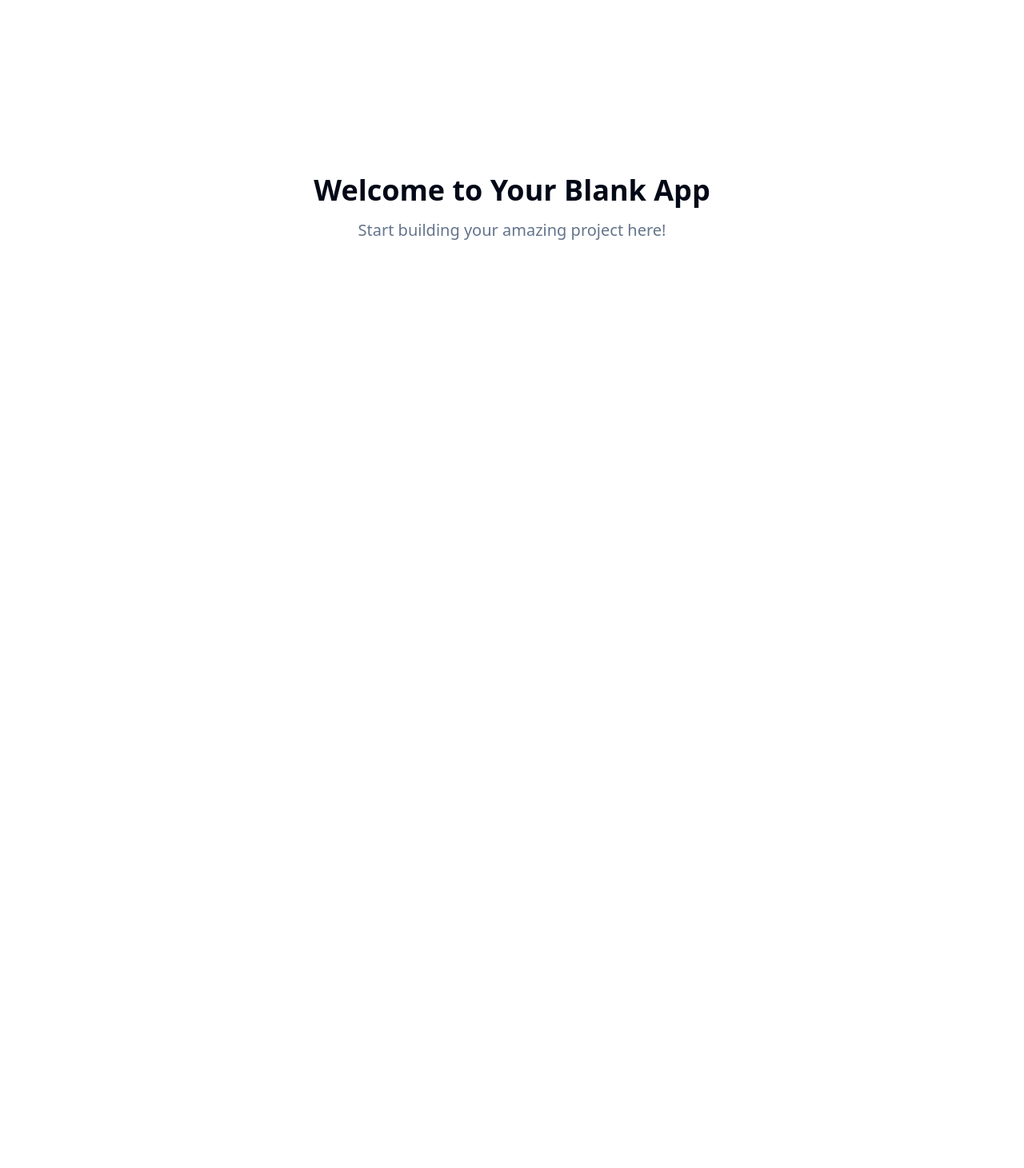
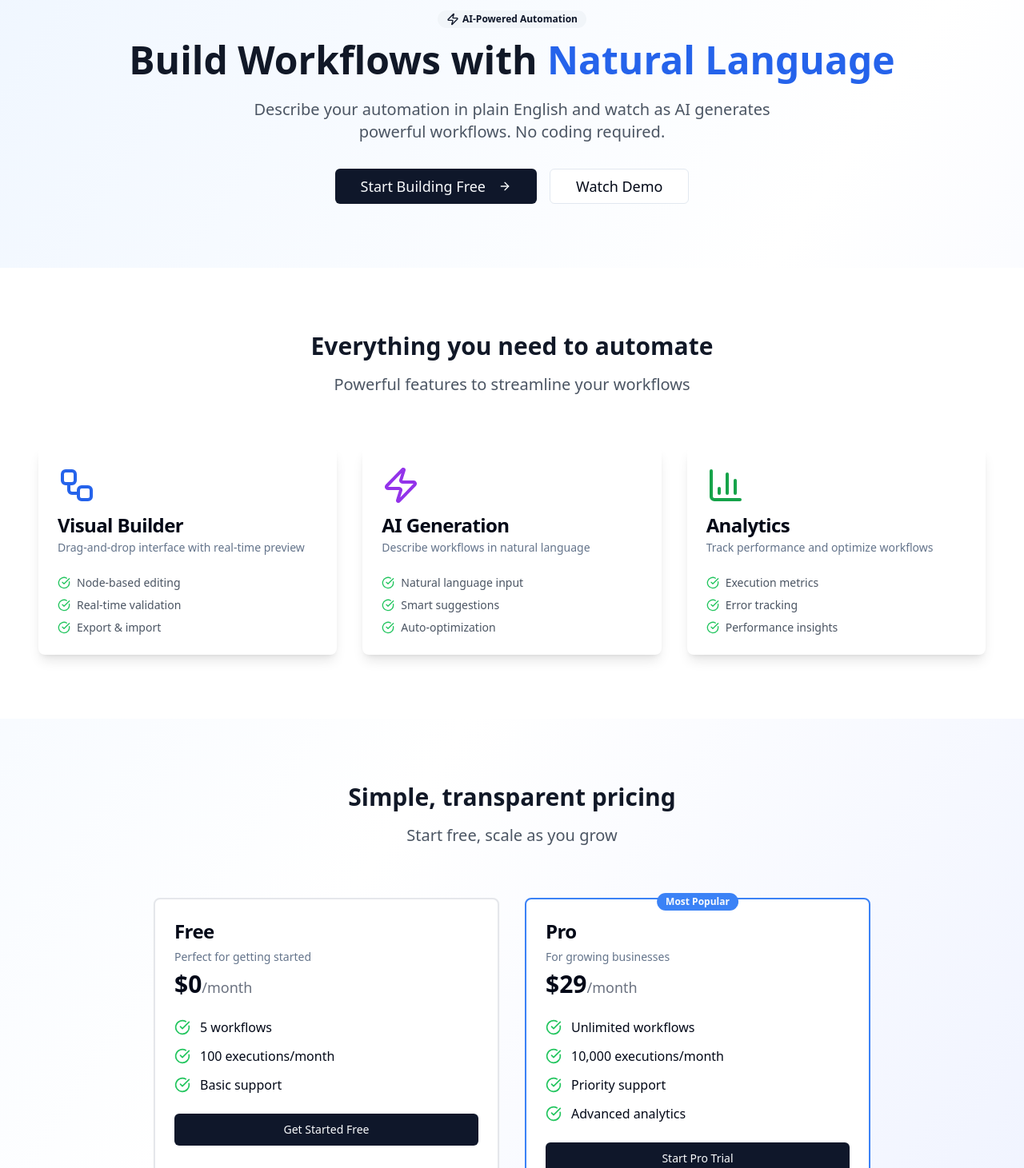
Before and after one commit to ericytex/genesis-workflow-studio, a React (Vite) app: page / in a window 1280 px wide. Shown: the part 140-1601 px from the top of the page at 80% size. Before the commit the page ends 800 px from the top, so only its background shows below. Built offline with nearby package versions, Linux system fonts and the light colour scheme.

Commit message:
Fix: Landing page display issue
Investigate and resolve the issue causing the landing page to not display content. Address potential errors and warnings in the browser console.

```diff
--- a/src/pages/Index.tsx
+++ b/src/pages/Index.tsx
@@ -1,14 +1,237 @@
-// Update this page (the content is just a fallback if you fail to update the page)
 
-const Index = () => {
+import { Button } from '@/components/ui/button'
+import { Card, CardContent, CardDescription, CardHeader, CardTitle } from '@/components/ui/card'
+import { Badge } from '@/components/ui/badge'
+import { Workflow, Zap, Users, BarChart3, ArrowRight, CheckCircle } from 'lucide-react'
+
+export default function Index() {
   return (
-    <div className="min-h-screen flex items-center justify-center bg-background">
-      <div className="text-center">
-        <h1 className="text-4xl font-bold mb-4">Welcome to Your Blank App</h1>
-        <p className="text-xl text-muted-foreground">Start building your amazing project here!</p>
-      </div>
+    <div className="min-h-screen bg-gradient-to-br from-blue-50 via-white to-indigo-50">
+      {/* Header */}
+      <header className="border-b bg-white/80 backdrop-blur-sm sticky top-0 z-50">
+        <div className="container mx-auto px-4 py-4 flex items-center justify-between">
+          <div className="flex items-center space-x-2">
+            <Workflow className="h-8 w-8 text-blue-600" />
+            <span className="text-2xl font-bold text-gray-900">Workflow AI</span>
+          </div>
+          <div className="flex items-center space-x-4">
+            <Button variant="ghost">Sign In</Button>
+            <Button>Get Started</Button>
+          </div>
+        </div>
+      </header>
+
+      {/* Hero Section */}
+      <section className="py-20 px-4">
+        <div className="container mx-auto text-center">
+          <Badge className="mb-4" variant="secondary">
+            <Zap className="h-4 w-4 mr-1" />
+            AI-Powered Automation
+          </Badge>
+          <h1 className="text-5xl font-bold text-gray-900 mb-6">
+            Build Workflows with
+            <span className="text-blue-600"> Natural Language</span>
+          </h1>
+          <p className="text-xl text-gray-600 mb-8 max-w-2xl mx-auto">
+            Describe your automation in plain English and watch as AI generates
+            powerful workflows. No coding required.
+          </p>
+          <div className="flex flex-col sm:flex-row gap-4 justify-center">
+            <Button size="lg" className="text-lg px-8">
+              Start Building Free
+              <ArrowRight className="ml-2 h-5 w-5" />
+            </Button>
+            <Button size="lg" variant="outline" className="text-lg px-8">
+              Watch Demo
+            </Button>
+          </div>
+        </div>
+      </section>
+
+      {/* Features Grid */}
+      <section className="py-20 px-4 bg-white">
+        <div className="container mx-auto">
+          <div className="text-center mb-16">
+            <h2 className="text-3xl font-bold text-gray-900 mb-4">
+              Everything you need to automate
+            </h2>
+            <p className="text-xl text-gray-600">
+              Powerful features to streamline your workflows
+            </p>
+          </div>
+
+          <div className="grid md:grid-cols-2 lg:grid-cols-3 gap-8">
+            <Card className="border-0 shadow-lg">
+              <CardHeader>
+                <Workflow className="h-12 w-12 text-blue-600 mb-2" />
+                <CardTitle>Visual Builder</CardTitle>
+                <CardDescription>
+                  Drag-and-drop interface with real-time preview
+                </CardDescription>
+              </CardHeader>
+              <CardContent>
+                <ul className="space-y-2 text-sm text-gray-600">
+                  <li className="flex items-center">
+                    <CheckCircle className="h-4 w-4 text-green-500 mr-2" />
+                    Node-based editing
+                  </li>
+                  <li className="flex items-center">
+                    <CheckCircle className="h-4 w-4 text-green-500 mr-2" />
+                    Real-time validation
+                  </li>
+                  <li className="flex items-center">
+                    <CheckCircle className="h-4 w-4 text-green-500 mr-2" />
+                    Export & import
+                  </li>
+                </ul>
+              </CardContent>
+            </Card>
+
+            <Card className="border-0 shadow-lg">
+              <CardHeader>
+                <Zap className="h-12 w-12 text-purple-600 mb-2" />
+                <CardTitle>AI Generation</CardTitle>
+                <CardDescription>
+                  Describe workflows in natural language
+                </CardDescription>
+              </CardHeader>
+              <CardContent>
+                <ul className="space-y-2 text-sm text-gray-600">
+                  <li className="flex items-center">
+                    <CheckCircle className="h-4 w-4 text-green-500 mr-2" />
+                    Natural language input
+                  </li>
+                  <li className="flex items-center">
+                    <CheckCircle className="h-4 w-4 text-green-500 mr-2" />
+                    Smart suggestions
+                  </li>
+                  <li className="flex items-center">
+                    <CheckCircle className="h-4 w-4 text-green-500 mr-2" />
+                    Auto-optimization
+                  </li>
+                </ul>
+              </CardContent>
+            </Card>
+
+            <Card className="border-0 shadow-lg">
+              <CardHeader>
+                <BarChart3 className="h-12 w-12 text-green-600 mb-2" />
+                <CardTitle>Analytics</CardTitle>
+                <CardDescription>
+                  Track performance and optimize workflows
+                </CardDescription>
+              </CardHeader>
+              <CardContent>
+                <ul className="space-y-2 text-sm text-gray-600">
+                  <li className="flex items-center">
+                    <CheckCircle className="h-4 w-4 text-green-500 mr-2" />
+                    Execution metrics
+                  </li>
+                  <li className="flex items-center">
+                    <CheckCircle className="h-4 w-4 text-green-500 mr-2" />
+                    Error tracking
+                  </li>
+                  <li className="flex items-center">
+                    <CheckCircle className="h-4 w-4 text-green-500 mr-2" />
+                    Performance insights
+                  </li>
+                </ul>
+              </CardContent>
+            </Card>
+          </div>
+        </div>
+      </section>
+
+      {/* Pricing */}
+      <section className="py-20 px-4">
+        <div className="container mx-auto">
+          <div className="text-center mb-16">
+            <h2 className="text-3xl font-bold text-gray-900 mb-4">
+              Simple, transparent pricing
+            </h2>
+            <p className="text-xl text-gray-600">
+              Start free, scale as you grow
+            </p>
+          </div>
+
+          <div className="grid md:grid-cols-2 gap-8 max-w-4xl mx-auto">
+            <Card className="border-2 border-gray-200">
+              <CardHeader>
+                <CardTitle className="text-2xl">Free</CardTitle>
+                <CardDescription>Perfect for getting started</CardDescription>
+                <div className="text-3xl font-bold">$0<span className="text-lg font-normal text-gray-500">/month</span></div>
+              </CardHeader>
+              <CardContent>
+                <ul className="space-y-3 mb-6">
+                  <li className="flex items-center">
+                    <CheckCircle className="h-5 w-5 text-green-500 mr-3" />
+                    5 workflows
+                  </li>
+                  <li className="flex items-center">
+                    <CheckCircle className="h-5 w-5 text-green-500 mr-3" />
+                    100 executions/month
+                  </li>
+                  <li className="flex items-center">
+                    <CheckCircle className="h-5 w-5 text-green-500 mr-3" />
+                    Basic support
+                  </li>
+                </ul>
+                <Button className="w-full">Get Started Free</Button>
+              </CardContent>
+            </Card>
+
+            <Card className="border-2 border-blue-500 relative">
+              <Badge className="absolute -top-2 left-1/2 transform -translate-x-1/2 bg-blue-500">
+                Most Popular
+              </Badge>
+              <CardHeader>
+                <CardTitle className="text-2xl">Pro</CardTitle>
+                <CardDescription>For growing businesses</CardDescription>
+                <div className="text-3xl font-bold">$29<span className="text-lg font-normal text-gray-500">/month</span></div>
+              </CardHeader>
+              <CardContent>
+                <ul className="space-y-3 mb-6">
+                  <li className="flex items-center">
+                    <CheckCircle className="h-5 w-5 text-green-500 mr-3" />
+                    Unlimited workflows
+                  </li>
+                  <li className="flex items-center">
+                    <CheckCircle className="h-5 w-5 text-green-500 mr-3" />
+                    10,000 executions/month
+                  </li>
+                  <li className="flex items-center">
+                    <CheckCircle className="h-5 w-5 text-green-500 mr-3" />
+                    Priority support
+                  </li>
+                  <li className="flex items-center">
+                    <CheckCircle className="h-5 w-5 text-green-500 mr-3" />
+                    Advanced analytics
+                  </li>
+                </ul>
+                <Button className="w-full">Start Pro Trial</Button>
+              </CardContent>
+            </Card>
+          </div>
+        </div>
+      </section>
+
+      {/* Footer */}
+      <footer className="bg-gray-900 text-white py-12 px-4">
+        <div className="container mx-auto text-center">
+          <div className="flex items-center justify-center space-x-2 mb-4">
+            <Workflow className="h-6 w-6" />
+            <span className="text-xl font-bold">Workflow AI</span>
+          </div>
+          <p className="text-gray-400 mb-4">
+            Build powerful automations with AI assistance
+          </p>
+          <div className="flex justify-center space-x-6 text-sm">
+            <a href="#" className="hover:text-white">Privacy</a>
+            <a href="#" className="hover:text-white">Terms</a>
+            <a href="#" className="hover:text-white">Support</a>
+          </div>
+        </div>
+      </footer>
     </div>
-  );
-};
-
-export default Index;
+  )
+}
```
